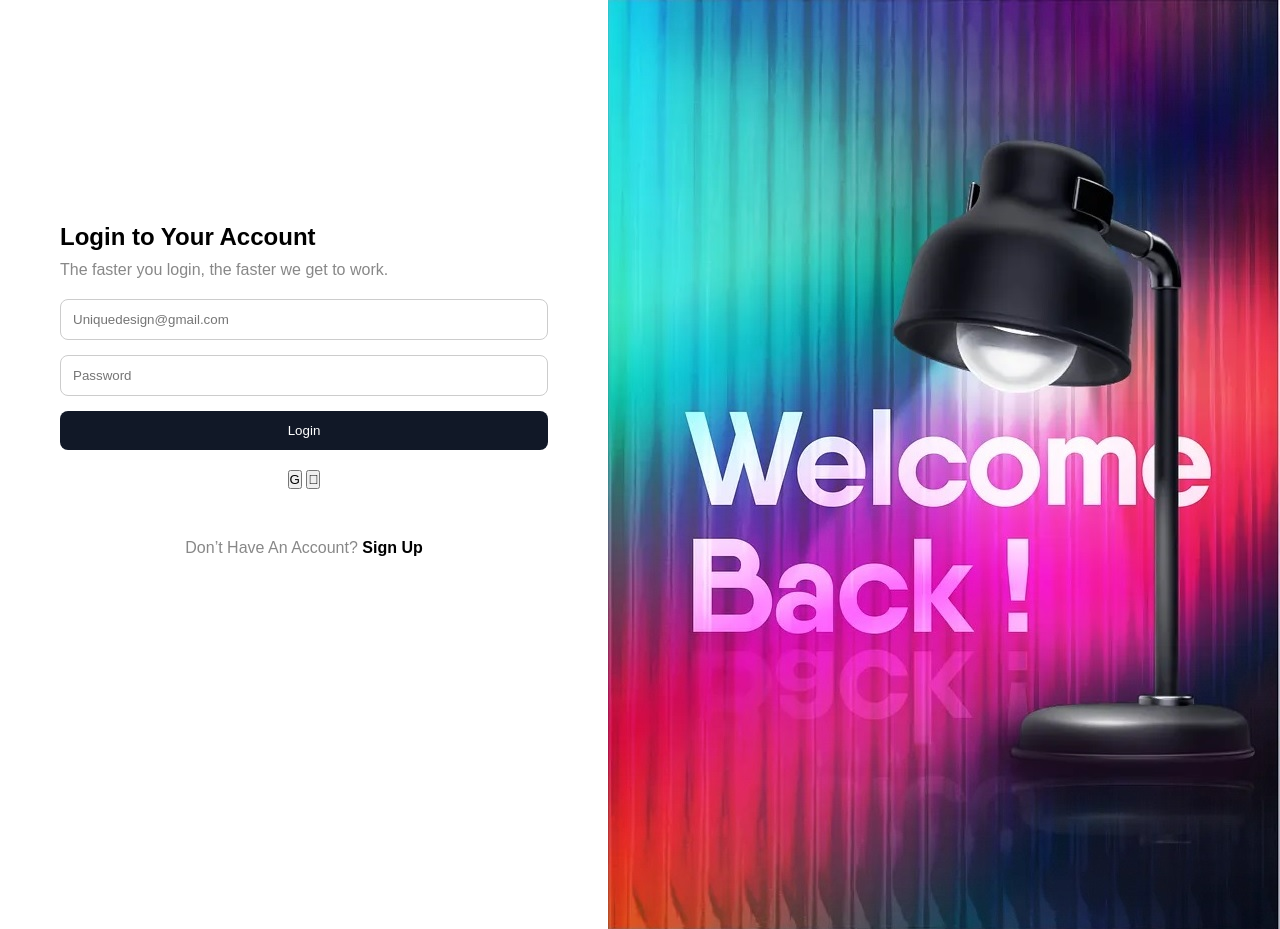
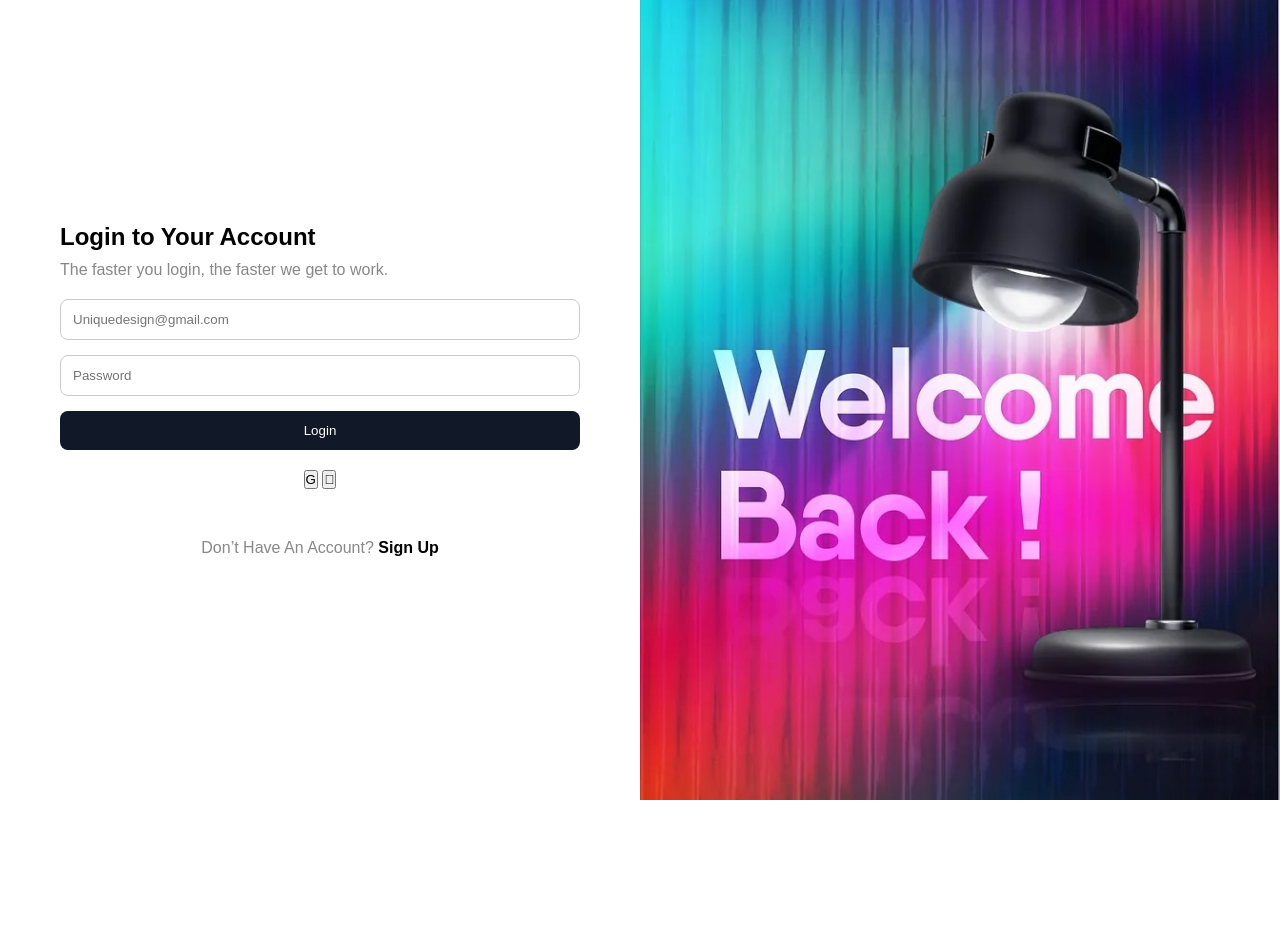
Before and after one commit to rcajazeira/UniqueDesign, a website built with Vite: page index.html in a window 1280 px wide. Shown: the top 929 px of the page. After the commit the page ends 800 px from the top, so only its background shows below. Built offline with nearby package versions, Linux system fonts and the light colour scheme.

Commit message:
alteração text imag

```diff
--- a/style.css
+++ b/style.css
@@ -89,3 +89,15 @@
     text-decoration: none;
     font-weight: bold;
   }
+
+  .image-box {
+    width: 50%;
+    position: relative;
+    overflow: hidden;
+  }
+
+  .image-box img {
+    width: 100%;
+    height: 100%;
+    object-fit: cover;
+  }
```
